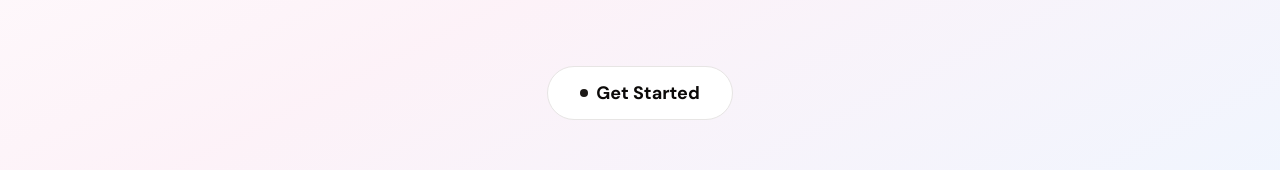
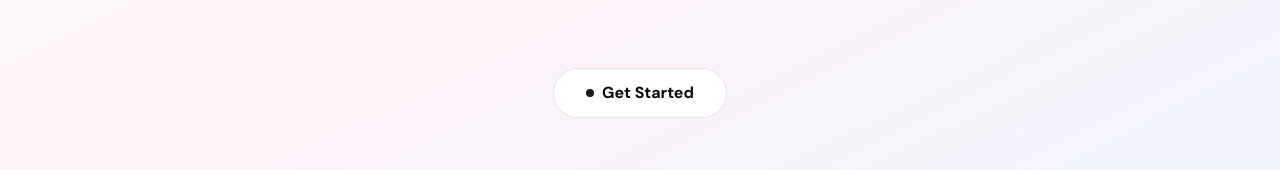
Before and after one commit to namanbarkiya/niya-saas-template, a Next.js app: page / in a window 1280 px wide. Shown: the part 384-554 px from the top of the page. Built offline with nearby package versions, Linux system fonts and the light colour scheme; a web font is replaced by a local one.

Commit message:
Hero section, Navbar done

```diff
--- a/components/Hero.tsx
+++ b/components/Hero.tsx
@@ -39,7 +39,7 @@ export default function Hero() {
                     />
                 </div>
                 <div className="mt-6">
-                    <InteractiveHoverButton className="text-lg px-8 py-3">
+                    <InteractiveHoverButton className="text-base px-8 py-3">
                         Get Started
                     </InteractiveHoverButton>
                 </div>
--- a/components/magicui/interactive-hover-button.tsx
+++ b/components/magicui/interactive-hover-button.tsx
@@ -24,7 +24,7 @@ export const InteractiveHoverButton = React.forwardRef<
                     {children}
                 </span>
             </div>
-            <div className="absolute top-0 z-10 flex h-full w-full translate-x-12 items-center justify-center gap-2 text-primary-foreground opacity-0 transition-all duration-300 group-hover:-translate-x-5 group-hover:opacity-100">
+            <div className="absolute top-0 z-10 flex h-full w-full translate-x-12 items-center justify-center gap-2 text-primary-foreground opacity-0 transition-all duration-300 group-hover:-translate-x-7 group-hover:opacity-100">
                 <span>{children}</span>
                 <ArrowRight />
             </div>
```
